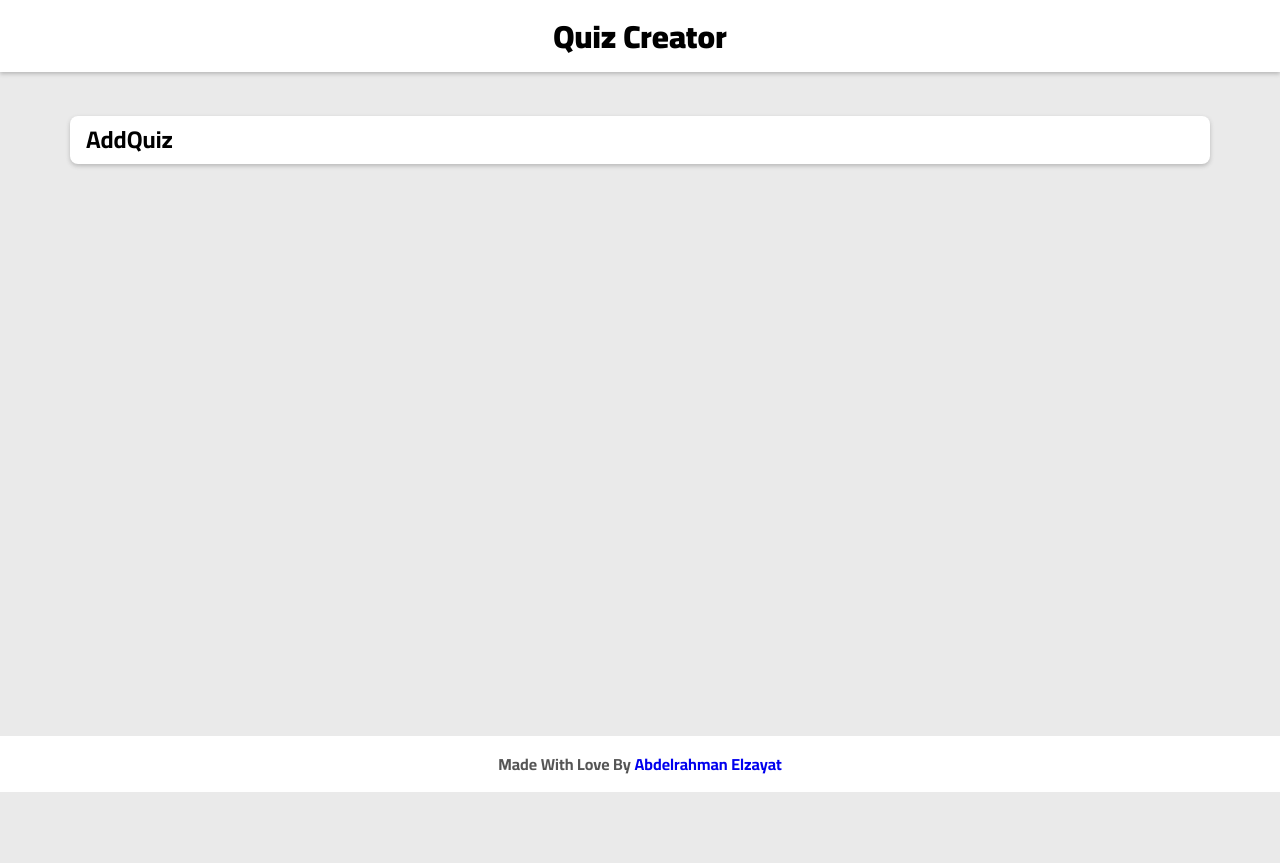
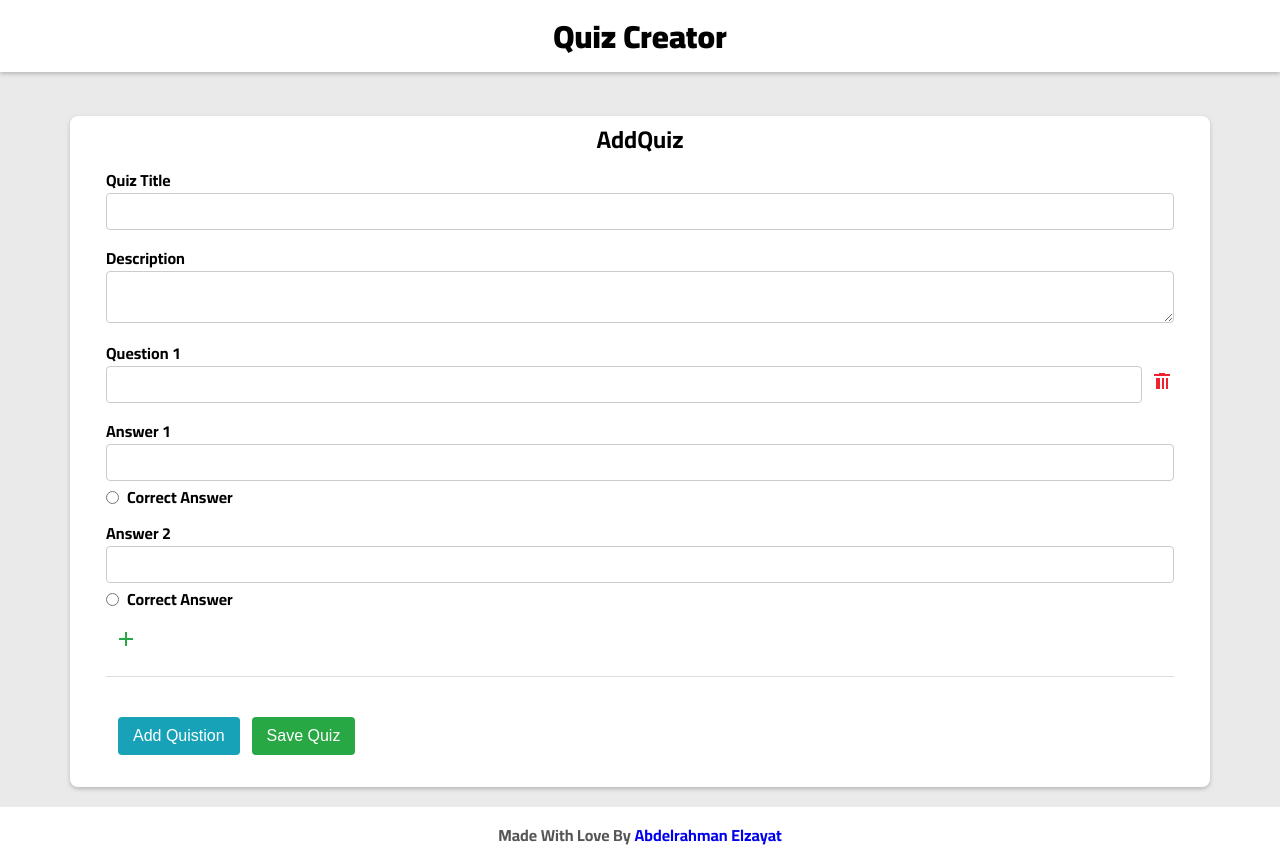
Before and after one commit to AbdelrahmanElzayat/quiz-creator, a React (Create React App) app: page /add-quiz in a window 1280 px wide. Before the commit the page ends 800 px from the top, so only its background shows below. Built offline with nearby package versions, Linux system fonts and the light colour scheme.

Commit message:
feat: ui design add-form component using formik with yup

```diff
--- a/package.json
+++ b/package.json
@@ -6,11 +6,13 @@
     "@testing-library/jest-dom": "^5.17.0",
     "@testing-library/react": "^13.4.0",
     "@testing-library/user-event": "^13.5.0",
+    "formik": "^2.4.6",
     "react": "^18.3.1",
     "react-dom": "^18.3.1",
     "react-router-dom": "^6.26.1",
     "react-scripts": "5.0.1",
-    "web-vitals": "^2.1.4"
+    "web-vitals": "^2.1.4",
+    "yup": "^1.4.0"
   },
   "scripts": {
     "start": "react-scripts start",
--- /dev/null
+++ b/src/components/AddQuiz/AddForm.css
@@ -0,0 +1,116 @@
+/* AddForm.css */
+.addForm {
+    /* max-width: 600px; */
+    margin: 0 auto;
+    padding: 20px;
+    /* background-color: #f9f9f9; */
+    /* border-radius: 8px; */
+    /* box-shadow: 0 2px 8px rgba(0, 0, 0, 0.1); */
+}
+
+.formGroup {
+    margin-bottom: 20px;
+}
+
+.formGroup label {
+    display: block;
+    font-weight: bold;
+    margin-bottom: 5px;
+}
+
+.formGroup input,
+.formGroup textarea {
+    width: 100%;
+    padding: 10px;
+    border: 1px solid #ccc;
+    border-radius: 4px;
+}
+
+textarea {
+    resize: vertical;
+}
+
+.questionGroup {
+    margin-bottom: 30px;
+    padding-bottom: 20px;
+    border-bottom: 1px solid #ddd;
+}
+
+.addQuestionButton,
+.submitButton {
+    display: inline-block;
+    padding: 10px 15px;
+    font-size: 1rem;
+    color: white;
+    background-color: #28a745;
+    border: none;
+    border-radius: 4px;
+    cursor: pointer;
+    margin-top: 10px;
+}
+
+.submitButton {
+    margin-left: 12px;
+}
+
+.addQuestionButton:hover,
+.submitButton:hover {
+    background-color: #218838;
+}
+
+.errorButton {
+    display: inline-block;
+    padding: 10px 15px;
+    font-size: 1rem;
+    color: white;
+    background-color: red;
+    border: none;
+    border-radius: 4px;
+    cursor: pointer;
+    margin-top: 10px;
+    margin-left: 12px;
+}
+
+.correctAnswer {
+    margin-top: 8px;
+    display: flex !important;
+    justify-content: start;
+    align-items: center;
+}
+
+.correctAnswer input[type="radio"] {
+    width: auto !important;
+    /* لضبط الحجم بشكل تلقائي */
+    display: inline-block !important;
+    /* لعرض الـ checkbox في نفس السطر مع النص */
+    margin-right: 8px;
+    /* إضافة مسافة صغيرة بجانب الـ checkbox */
+}
+
+.AddQuistion {
+    background-color: #17a2b7;
+}
+.AddQuistion:hover {
+    background-color: #0f7383;
+}
+
+.iconButton {
+    background: none;
+    border: none;
+    cursor: pointer;
+    font-size: 1.2rem;
+    margin-left: 8px;
+}
+
+.iconButton:hover {
+    color: #ee232f;
+    /* لون عند التمرير */
+}
+.error{
+    color: #ee232f;
+}
+.questionWrapper {
+    display: flex;
+    align-items: center;
+    justify-content: space-between;
+}
--- a/src/components/AddQuiz/AddForm.jsx
+++ b/src/components/AddQuiz/AddForm.jsx
@@ -1,9 +1,201 @@
-import React from 'react'
+import React from "react";
+import { Formik, Field, Form, FieldArray } from "formik";
+import * as Yup from "yup";
+
+import "./AddForm.css";
+
+// Validation schema using Yup
+const QuizSchema = Yup.object().shape({
+  quizTitle: Yup.string().required("Quiz title is required"),
+  description: Yup.string().required("Description is required"),
+  questions: Yup.array()
+    .of(
+      Yup.object().shape({
+        question: Yup.string().required("Question is required"),
+        answers: Yup.array()
+          .of(
+            Yup.object().shape({
+              answerText: Yup.string().required("Answer text is required"),
+            })
+          )
+          .min(2, "At least 2 answers are required")
+          .required("Answers are required"),
+      })
+    )
+    .min(1, "At least one question is required"),
+});
 
 const AddForm = () => {
   return (
-    <div>AddForm</div>
-  )
-}
+    <Formik
+      initialValues={{
+        quizTitle: "",
+        description: "",
+        questions: [
+          {
+            question: "",
+            answers: [
+              { answerText: "", isCorrect: false },
+              { answerText: "", isCorrect: false },
+            ],
+          },
+        ],
+      }}
+      validationSchema={QuizSchema}
+      onSubmit={(values) => {
+        console.log("Quiz Data: ", values);
+      }}
+    >
+      {({ values, errors, touched, isSubmitting }) => (
+        <Form className="addForm">
+          <div className="formGroup">
+            <label htmlFor="quizTitle">Quiz Title</label>
+            <Field name="quizTitle" type="text" />
+            {errors.quizTitle && touched.quizTitle ? (
+              <div className="error">{errors.quizTitle}</div>
+            ) : null}
+          </div>
 
-export default AddForm
+          <div className="formGroup">
+            <label htmlFor="description">Description</label>
+            <Field name="description" as="textarea" />
+            {errors.description && touched.description ? (
+              <div className="error">{errors.description}</div>
+            ) : null}
+          </div>
+
+          <FieldArray name="questions">
+            {({ push, remove }) => (
+              <>
+                {values.questions.map((question, qIndex) => (
+                  <div key={qIndex} className="questionGroup">
+                    <div className="formGroup">
+                      <label htmlFor={`questions.${qIndex}.question`}>
+                        Question {qIndex + 1}
+                      </label>
+                      <div className="questionWrapper">
+                        <Field
+                          name={`questions.${qIndex}.question`}
+                          type="text"
+                        />
+                        <button
+                          type="button"
+                          className="iconButton"
+                          onClick={() => remove(qIndex)}
+                        >
+                          <svg
+                            xmlns="http://www.w3.org/2000/svg"
+                            viewBox="0 0 24 24"
+                            width="24"
+                            height="24"
+                            // fill=""
+                          >
+                            <path
+                              fill="#ee232f"
+                              d="M9 3v1H4v2h16V4h-5V3H9zm-1 5v11h2V8H8zm4 0v11h2V8h-2zm4 0v11h2V8h-2zM6 8v11h2V8H6z"
+                            />
+                          </svg>
+                          {/* أيقونة الحذف */}
+                        </button>
+                      </div>
+                      {errors.questions?.[qIndex]?.question &&
+                      touched.questions?.[qIndex]?.question ? (
+                        <div className="error">
+                          {errors.questions[qIndex].question}
+                        </div>
+                      ) : null}
+                    </div>
+
+                    <FieldArray name={`questions.${qIndex}.answers`}>
+                      {({ push: pushAnswer, remove: removeAnswer }) => (
+                        <>
+                          {question.answers.map((answer, aIndex) => (
+                            <div key={aIndex} className="formGroup">
+                              <label
+                                htmlFor={`questions.${qIndex}.answers.${aIndex}.answerText`}
+                              >
+                                Answer {aIndex + 1}
+                              </label>
+                              <Field
+                                name={`questions.${qIndex}.answers.${aIndex}.answerText`}
+                                type="text"
+                              />
+                              <label className="correctAnswer">
+                                <Field
+                                  type="radio"
+                                  name={`questions.${qIndex}.correctAnswer`}
+                                  value={aIndex.toString()} // Ensure single selection
+                                />
+                                Correct Answer
+                              </label>
+                              {errors.questions?.[qIndex]?.answers?.[aIndex]
+                                ?.answerText &&
+                              touched.questions?.[qIndex]?.answers?.[aIndex]
+                                ?.answerText ? (
+                                <div className="error">
+                                  {
+                                    errors.questions[qIndex].answers[aIndex]
+                                      .answerText
+                                  }
+                                </div>
+                              ) : null}
+                            </div>
+                          ))}
+
+                          <button
+                            type="button"
+                            className="iconButton"
+                            onClick={() =>
+                              pushAnswer({ answerText: "", isCorrect: false })
+                            }
+                          >
+                            <svg
+                              xmlns="http://www.w3.org/2000/svg"
+                              viewBox="0 0 24 24"
+                              width="24"
+                              height="24"
+                              //   fill="red"
+                            >
+                              <path
+                                fill="#28a745"
+                                d="M19 13H13V19H11V13H5V11H11V5H13V11H19V13Z"
+                              />
+                            </svg>
+
+                            {/* أيقونة الإضافة */}
+                          </button>
+                        </>
+                      )}
+                    </FieldArray>
+                  </div>
+                ))}
+
+                <button
+                  className="submitButton AddQuistion"
+                  type="button"
+                  onClick={() =>
+                    push({
+                      question: "",
+                      answers: [
+                        { answerText: "", isCorrect: false },
+                        { answerText: "", isCorrect: false },
+                      ],
+                    })
+                  }
+                >
+                  Add Quistion
+                </button>
+              </>
+            )}
+          </FieldArray>
+
+          <button className="submitButton" type="submit">
+            Save Quiz
+          </button>
+        </Form>
+      )}
+    </Formik>
+  );
+};
+
+export default AddForm;
--- a/src/pages/add-quiz/AddQuiz.css
+++ b/src/pages/add-quiz/AddQuiz.css
@@ -1,10 +1,13 @@
-.AddQuiz{
+.AddQuiz {
     width: 100%;
     background: #fff;
     height: 100%;
 
     background: #fff;
-        border-radius: 8px;
-        box-shadow: 0 2px 4px rgba(184, 184, 184, 0.986);
-        padding: 12px 16px;
+    border-radius: 8px;
+    box-shadow: 0 2px 4px rgba(184, 184, 184, 0.986);
+    padding: 12px 16px;
 }
+.AddQuiz h2{
+    text-align: center;
+}
--- a/src/pages/add-quiz/AddQuiz.jsx
+++ b/src/pages/add-quiz/AddQuiz.jsx
@@ -1,9 +1,11 @@
 import React from "react";
 import "./AddQuiz.css";
+import AddForm from "../../components/AddQuiz/AddForm";
 const AddQuiz = () => {
   return (
     <div className="AddQuiz">
       <h2>AddQuiz</h2>
+      <AddForm/>
     </div>
   );
 };
```
Also changed, not shown: 1 other file (tests, documents, lock files or other folders).
